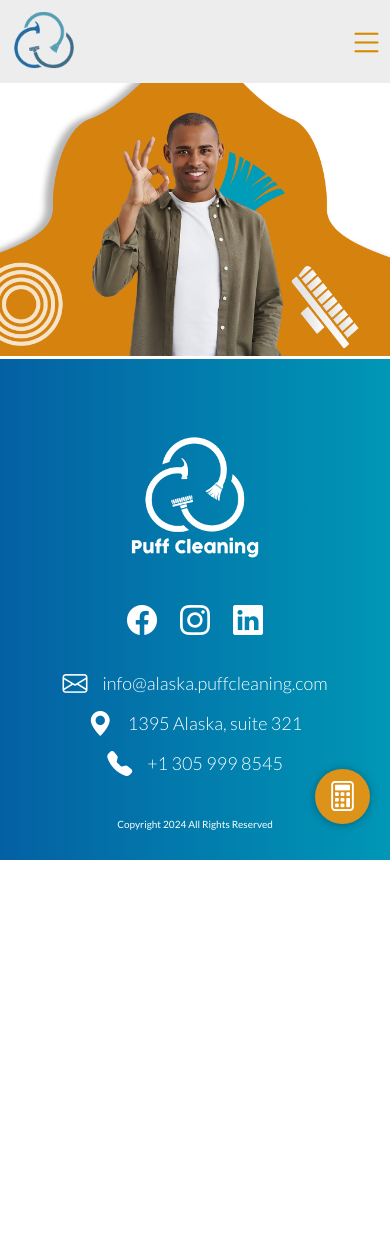
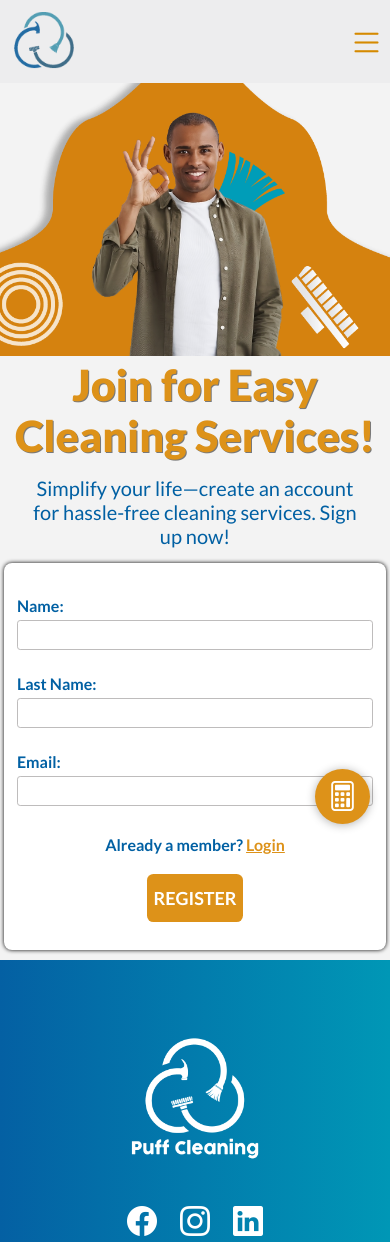
Before and after one commit to JotaJotaM1/roger, a plain HTML site: page register.html in a window 390 px wide. Shown: the top 1242 px of the page. Before the commit the page ends 860 px from the top, so only its background shows below. Drawn offline with nearby package versions, Linux system fonts and the light colour scheme.

Commit message:
register for mobile finished

```diff
--- a/css/register.css
+++ b/css/register.css
@@ -7,6 +7,7 @@
     box-sizing: border-box;
     font-family: 'Lato', sans-serif;
 }
+
 :root {
     --textGold: #dd9219;
     --textBlueBold: #0160A3;
@@ -17,7 +18,94 @@
 main {
     margin-top: 80px;
 }
-.men_cel_R{
+
+.containFatherFormRe {
+    display: flex;
+    flex-direction: column;
+    justify-content: center;
+    align-items: center;
+    background-color: #f3f3f3;
+}
+.men_cel_R {
     height: auto;
     width: 100%;
 }
+
+.men_pc_R{
+    display: none;
+}
+.titleH1Re{
+    font-size: 43px;
+    color: var(--textGold);
+    font-weight: 800;
+    text-align: center;
+    text-shadow: 1px 1px 0px rgba(0, 0, 0, 0.5);
+}
+.textH1Re{
+    text-align: center;
+    font-size: 20px;
+    padding: 15px 27px;
+    color: var(--textBlueBold);
+}
+
+.containFormRe {
+    display: flex;
+    flex-direction: column;
+    padding: 28px 13px;
+    box-shadow: 0px 0px 4px 0px black;
+    border-radius: 0.5rem;
+    background-color: var(--whiteGeneral);
+    color: var(--textBlueBold);
+    margin:0 1% 10px;
+}
+
+.labelFormRe {
+    color: var(--textBlueBold);
+    margin: 5px 0;
+    font-weight: 700;
+    cursor: pointer;
+}
+
+.inputFormRe {
+    border: 1px solid rgb(190, 188, 188);
+    border-radius: 0.2rem;
+    height: 30px;
+}
+
+.textAlreadry{
+    color: var(--textBlueBold);
+    text-align: center;
+    padding: 10px 0 20px;
+    font-weight:600;
+}
+.loginRe{
+    color: var(--textGold);
+}
+
+.containButtosRe {
+    margin: 0 40px;
+    display: flex;
+    justify-content: space-around;
+}
+
+.buttonOneRe,
+.buttonTwoRe {
+    height: 3rem;
+    width: 6rem;
+    background-color: var(--textGold);
+    border: none;
+    color: white;
+    font-size: 18px;
+    font-weight: 600;
+    border-radius: 0.4rem;
+    cursor: pointer;
+}
+
+.buttonOneRe:hover,
+.buttonTwoRe:hover {
+    background-color: var(--textBlueBold);
+}
+
+@media screen and (min-windt: 768px){
+
+}
--- a/register.html
+++ b/register.html
@@ -47,9 +47,36 @@
 
         <!-- Section One Form register -->
 
-        <section class="containerSectioneR">
+        <section class="containFatherFormRe">
             <div class="containImgR">
                 <img class="men_cel_R" src="./img/men_cel_R.webp" alt="men_cel_R">
+                <img class="men_pc_R" src="/img/men_pc_R.webp" alt="men_pc_R">
+            </div>
+            <div class="containFormH1">
+                <div>
+                    <h1 class="titleH1Re">Join for Easy Cleaning Services!</h1>
+                    <p class="textH1Re">Simplify your life—create an account for hassle-free cleaning services. Sign up now!</p>
+                </div>
+                <div>
+                    <form class="containFormRe" action="/procesar_formulario" method="post"
+                        enctype="multipart/form-data">
+
+                        <label class="labelFormRe" for="name">Name:</label>
+                        <input class="inputFormRe" type="text" id="name" name="name" oninput="validateText(this)" required><br>
+
+                        <label class="labelFormRe" for="lastname">Last Name:</label>
+                        <input class="inputFormRe" type="text" id="lastname" name="lastname" oninput="validateText(this)" required><br>
+
+                        <label class="labelFormRe" for="email">Email:</label>
+                        <input class="inputFormRe" type="email" id="email" name="email" required><br>
+                        <p class="textAlreadry">Already a member? <a href="index.html" class="loginRe">Login</a></p>
+                        <div class="containButtosRe">
+                            <input class="buttonOneRe" type="submit" value="REGISTER" onclick="">
+                        </div>
+                    </form>
+
+                </div>
+
             </div>
 
         </section>
```
Also changed, not shown: script.js (line endings or trailing spaces).
